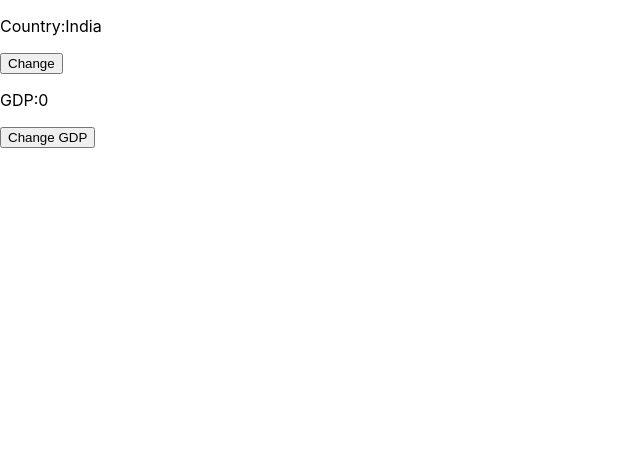
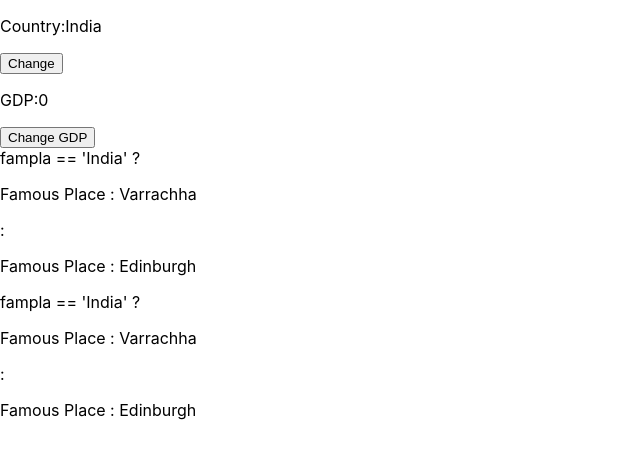
Before and after one commit to Dharmikpaneliy/Batch-9, a React (Create React App) app: page / in a window 1280 px wide. Shown: the top 458 px of the page, without its empty margins (0-640 px from the left). Built offline with nearby package versions, Linux system fonts and the light colour scheme.

Commit message:
git_setup

```diff
--- a/src/App.js
+++ b/src/App.js
@@ -1,4 +1,5 @@
 import React from 'react';
+import Cityfun from './containers/country/Cityfun';
 import CountryFun from './containers/country/countryFun';
 
 function App(props) {
@@ -8,6 +9,7 @@ function App(props) {
     <>
 
     <CountryFun />
+    <Cityfun />
 
 
     </>
--- /dev/null
+++ b/src/containers/country/Cityfun.js
@@ -0,0 +1,11 @@
+import React from 'react';
+
+function Cityfun(fampla) {
+    return (
+        <div>
+            fampla == 'India' ? <p>Famous Place : Varrachha</p> : <p>Famous Place : Edinburgh</p>
+        </div>
+    );
+}
+
+export default Cityfun;
--- a/src/containers/country/countryFun.js
+++ b/src/containers/country/countryFun.js
@@ -1,4 +1,5 @@
 import React, { useState } from 'react';
+import Cityfun from './Cityfun';
 
 function CountryFun(props) {
 
@@ -16,6 +17,8 @@ function CountryFun(props) {
 
             <p>GDP:{gdp}</p>
             <button onClick = {() => setGDP(6.5)}>Change GDP</button>
+
+            <Cityfun fampla = {Country}/>
         </div>
     );
 }
```
